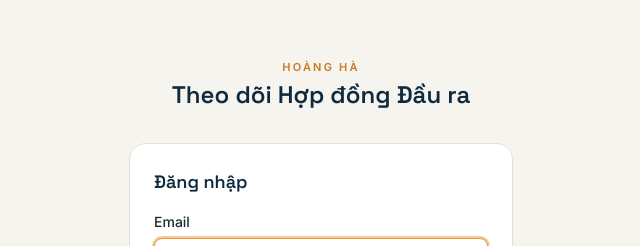
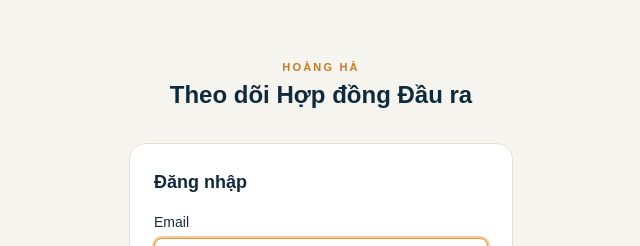
Before and after one commit to dphong281/HH-Contracts-Tracking, a React (Vite) app: page / in a window 1280 px wide. Shown: the part 116-362 px from the top of the page, without its empty margins (319-959 px from the left). Built offline with nearby package versions, Linux system fonts and the light colour scheme; no server answers.

Commit message:
Change all fonts to Arial

```diff
--- a/src/index.css
+++ b/src/index.css
@@ -1,4 +1,4 @@
-@import url('https://fonts.googleapis.com/css2?family=Space+Grotesk:wght@500;600;700&family=Inter:wght@400;500;600;700&display=swap');
+
 @import "tailwindcss";
 
 :root {
@@ -21,12 +21,12 @@ body {
   margin: 0;
   background: var(--color-bg);
   color: var(--color-text);
-  font-family: 'Inter', system-ui, sans-serif;
+  font-family: Arial, sans-serif;
   -webkit-font-smoothing: antialiased;
 }
 
 h1, h2, h3, h4, .font-display {
-  font-family: 'Space Grotesk', 'Inter', sans-serif;
+  font-family: Arial, sans-serif;
 }
 
 ::selection {
```
